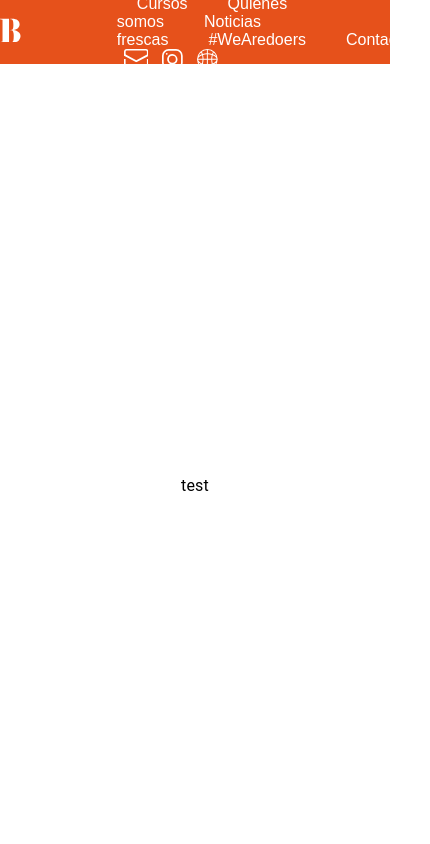
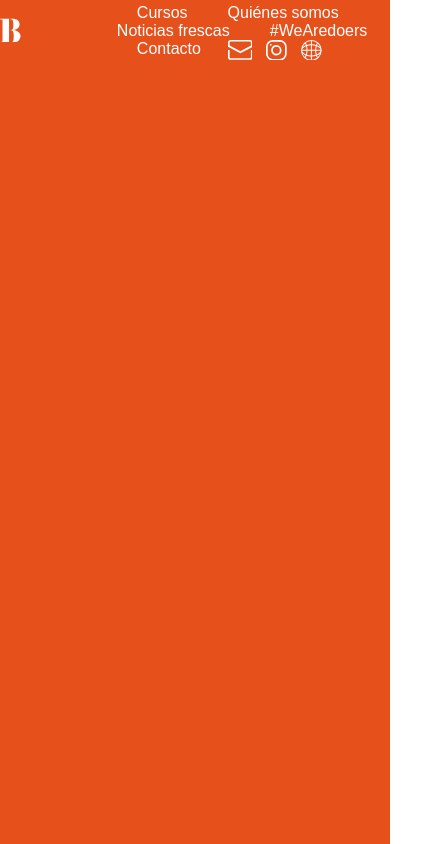
Before and after one commit to juanpedroarmella/codingco-challenge, a Next.js app: page / in a window 390 px wide. Shown: the top 844 px of the page, 430 px wide, since content can reach past the window. Built offline with nearby package versions, Linux system fonts and the light colour scheme.

Commit message:
feat(nav): svg animation on hover

```diff
--- a/src/components/atoms/MetaTags.tsx
+++ b/src/components/atoms/MetaTags.tsx
@@ -26,7 +26,6 @@ const MetaTags: React.FC = (): JSX.Element => {
       <meta name='twitter:card' content='summary_large_image' />
       <meta name='twitter:title' content={pageTitle} />
       <meta name='twitter:description' content={pageDescription} />
-      <link rel='icon' href='/favicon.ico' />
     </Head>
   )
 }
--- a/src/components/atoms/NavButton.tsx
+++ b/src/components/atoms/NavButton.tsx
@@ -7,11 +7,28 @@ const NavButton = styled(Link)(({ theme }: { theme?: Theme }) => {
     fontSize: '16px',
     textAlign: 'center',
     padding: '20px',
-    height: '100%',
-    textDecoration: 'none ',
+    textDecoration: 'none',
+    position: 'relative',
+    '&:before': {
+      width: '44px',
+      height: '44px',
+      position: 'absolute',
+      backgroundSize: 'cover',
+      top: '50%',
+      left: '50%',
+      content: '""',
+      backgroundImage: 'url(/hex-blue.svg)',
+      transform: 'translate(-50%,-50%)',
+      zIndex: -1,
+      opacity: 0,
+      transition: '0.3s'
+    },
     '&:hover': {
-      fontWeight: 'bold',
+      fontWeight: '700',
       textDecoration: 'underline'
+    },
+    '&:hover:before': {
+      opacity: 1
     }
   }
 })
--- a/src/components/layout/header/Header.tsx
+++ b/src/components/layout/header/Header.tsx
@@ -6,9 +6,9 @@ const HeaderMainContainer = styled(Box)(({ theme }: { theme?: Theme }) => {
   return {
     display: 'flex',
     justifyContent: 'center',
-    alignItems: 'center',
+    alignItems: 'flex-start',
     background: theme?.palette.background.default,
-    height: '64px'
+    minHeight: '100vh'
   }
 })
 
--- a/src/components/layout/header/Mail.tsx
+++ b/src/components/layout/header/Mail.tsx
@@ -17,7 +17,7 @@ const Mail: React.FC = (): JSX.Element => {
       height='19.855'
     >
       <defs>
-        <clipPath id='clip-path'>
+        <clipPath>
           <rect
             id='Rectángulo_18314'
             data-name='Rectángulo 18314'
@@ -57,11 +57,7 @@ const Mail: React.FC = (): JSX.Element => {
           data-name='Grupo 11786'
           transform='translate(0 3.848)'
         >
-          <g
-            id='Grupo_11785'
-            data-name='Grupo 11785'
-            clip-path='url(#clip-path)'
-          >
+          <g id='Grupo_11785' data-name='Grupo 11785'>
             <g
               id='Grupo_11784'
               data-name='Grupo 11784'
--- a/src/components/layout/header/Nav.tsx
+++ b/src/components/layout/header/Nav.tsx
@@ -13,20 +13,22 @@ const NavContainer = styled(Box)<NavContainerProps>(({ theme }) => {
     justifyContent: 'space-between',
     alignItems: 'center',
     width: '100%',
+    height: '64px',
+    zIndex: 1,
     [theme.breakpoints.down('xs')]: {
-      maxWidth: 540
+      maxWidth: theme.breakpoints.values.xs
     },
     [theme.breakpoints.down('sm')]: {
-      maxWidth: 720
+      maxWidth: theme.breakpoints.values.sm
     },
     [theme.breakpoints.up('md')]: {
-      maxWidth: 960
+      maxWidth: theme.breakpoints.values.md
     },
     [theme.breakpoints.up('lg')]: {
-      maxWidth: 1140
+      maxWidth: theme.breakpoints.values.lg
     },
     [theme.breakpoints.up('xl')]: {
-      maxWidth: 1320
+      maxWidth: theme.breakpoints.values.xl
     }
   }
 })
--- a/src/styles/Themes.ts
+++ b/src/styles/Themes.ts
@@ -3,6 +3,18 @@ import { createTheme } from '@mui/material/styles'
 const defaultColors = {
   background: {
     paper: '#E9E6E1'
+  }
+}
+
+const breakpoints = {
+  breakpoints: {
+    values: {
+      xs: 540,
+      sm: 720,
+      md: 960,
+      lg: 1440,
+      xl: 1320
+    }
   }
 }
 
@@ -15,7 +27,8 @@ const darkTheme = createTheme({
     text: {
       primary: '#FFFFFF'
     }
-  }
+  },
+  ...breakpoints
 })
 
 const lightTheme = createTheme({
@@ -27,7 +40,8 @@ const lightTheme = createTheme({
     text: {
       primary: '#000000'
     }
-  }
+  },
+  ...breakpoints
 })
 
 const orangeTheme = createTheme({
@@ -39,7 +53,8 @@ const orangeTheme = createTheme({
     text: {
       primary: '#FFFFFF'
     }
-  }
+  },
+  ...breakpoints
 })
 
 const yellowTheme = createTheme({
@@ -51,7 +66,8 @@ const yellowTheme = createTheme({
     text: {
       primary: '#000000'
     }
-  }
+  },
+  ...breakpoints
 })
 
 export { darkTheme, lightTheme, orangeTheme, yellowTheme }
```
